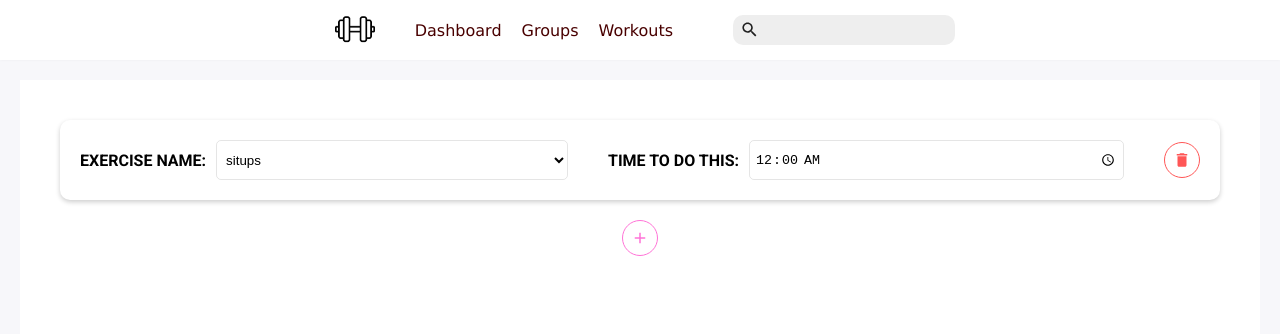
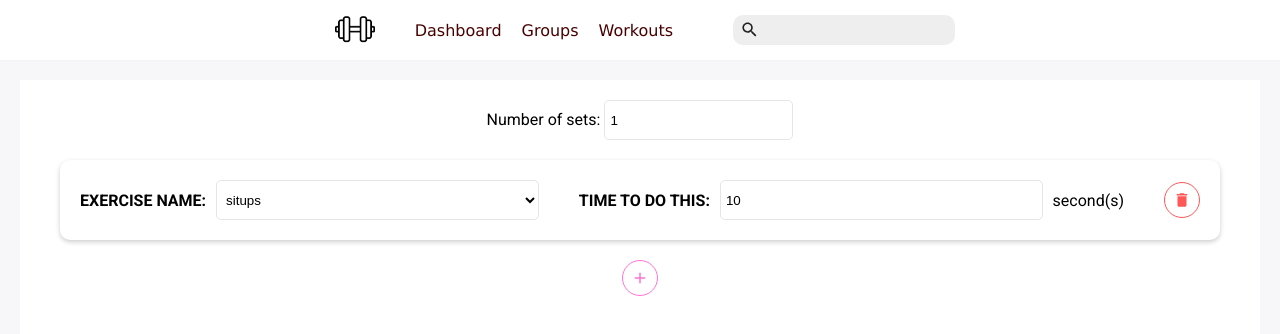
Before and after one commit to acrantel/fiitshare, a Next.js app: page /create-workout in a window 1280 px wide. Shown: the top 334 px of the page. Built offline with nearby package versions, Linux system fonts and the light colour scheme.

Commit message:
Add Number of sets input and change time to a number of seconds input

```diff
--- a/components/workout/create-workout.js
+++ b/components/workout/create-workout.js
@@ -8,7 +8,7 @@ function newExercise(key) {
     return {
         key: key,
         exercise: exerciseIds[Math.floor(Math.random() * exerciseIds.length)],
-        time: [0, 0]
+        time: 10
     };
 }
 
@@ -19,9 +19,11 @@ export default class CreateWorkout extends React.Component {
         this.setExercise = this.setExercise.bind(this);
         this.setTime = this.setTime.bind(this);
         this.removeExercise = this.removeExercise.bind(this);
+        this.changeSets = this.changeSets.bind(this);
         this.state = {
             exercises: [newExercise(0)],
-            nextKey: 1
+            nextKey: 1,
+            sets: 1
         };
     }
 
@@ -48,13 +50,13 @@ export default class CreateWorkout extends React.Component {
         });
     }
 
-    setTime(exerciseKey, hour, minute) {
+    setTime(exerciseKey, seconds) {
         this.setState({
             exercises: this.state.exercises.map(exercise => {
                 if (exercise.key !== exerciseKey) return exercise;
                 return {
                     ...exercise,
-                    time: [hour, minute]
+                    time: seconds
                 };
             })
         });
@@ -67,16 +69,30 @@ export default class CreateWorkout extends React.Component {
         });
     }
 
+    changeSets(e) {
+        this.setState({
+            sets: +e.target.value
+        })
+    }
+
     render() {
-        const { exercises } = this.state;
+        const { exercises, sets } = this.state;
         return <div className={styles.wrapper}>
-            {exercises.map(({ key, exercise, time: [hour, minute] }) => (
+            <label className={styles.setWrapper}>
+                {'Number of sets: '}
+                <input
+                    type="number"
+                    className={styles.sets}
+                    value={sets}
+                    onChange={this.changeSets}
+                />
+            </label>
+            {exercises.map(({ key, exercise, time }) => (
                 <Exercise
                     key={key.toString()}
                     exerciseKey={key}
                     exercise={exercise}
-                    hour={hour}
-                    minute={minute}
+                    time={time}
                     onSetExercise={this.setExercise}
                     onSetTime={this.setTime}
                     onRemove={this.removeExercise}
--- a/components/workout/create-workout.module.css
+++ b/components/workout/create-workout.module.css
@@ -7,4 +7,18 @@
 .buttonWrapper {
     display: flex;
     justify-content: center;
+    margin: 20px;
 }
+
+.setWrapper {
+    display: block;
+    text-align: center;
+}
+.sets {
+    background: none;
+    border: 1px solid rgba(0, 0, 0, 0.1);
+    padding: 10px 5px;
+    border-radius: 5px;
+    height: 40px;
+    box-sizing: border-box;
+}
--- a/components/workout/exercise.js
+++ b/components/workout/exercise.js
@@ -15,8 +15,7 @@ export default class Exercise extends React.Component {
     }
 
     setTime(e) {
-        const [hour, minute] = e.target.value.split(':').map(Number);
-        this.props.onSetTime(this.props.exerciseKey, hour, minute);
+        this.props.onSetTime(this.props.exerciseKey, +e.target.value);
     }
 
     remove() {
@@ -26,8 +25,7 @@ export default class Exercise extends React.Component {
     render() {
         const {
             exercise,
-            hour,
-            minute
+            time
         } = this.props;
         return <div className={styles.exercise}>
             <label className={styles.labelled}>
@@ -41,11 +39,12 @@ export default class Exercise extends React.Component {
             <label className={styles.labelled}>
                 <span className={styles.label}>Time to do this:</span>
                 <input
-                    type="time"
+                    type="number"
+                    value={time}
                     onChange={this.setTime}
-                    value={`${hour.toString().padStart(2, '0')}:${minute.toString().padStart(2, '0')}`}
                     className={styles.input}
                 />
+                <span className={styles.units}>second(s)</span>
             </label>
             <button onClick={this.remove} className={`button icon-btn ${styles.remove}`}>
                 <MdDelete />
--- a/components/workout/exercise.module.css
+++ b/components/workout/exercise.module.css
@@ -27,9 +27,13 @@
     height: 40px;
     box-sizing: border-box;
     flex: auto;
+    width: 0;
 }
 select.input {
     cursor: pointer;
+}
+.units {
+    margin-left: 10px;
 }
 
 .remove {
```
